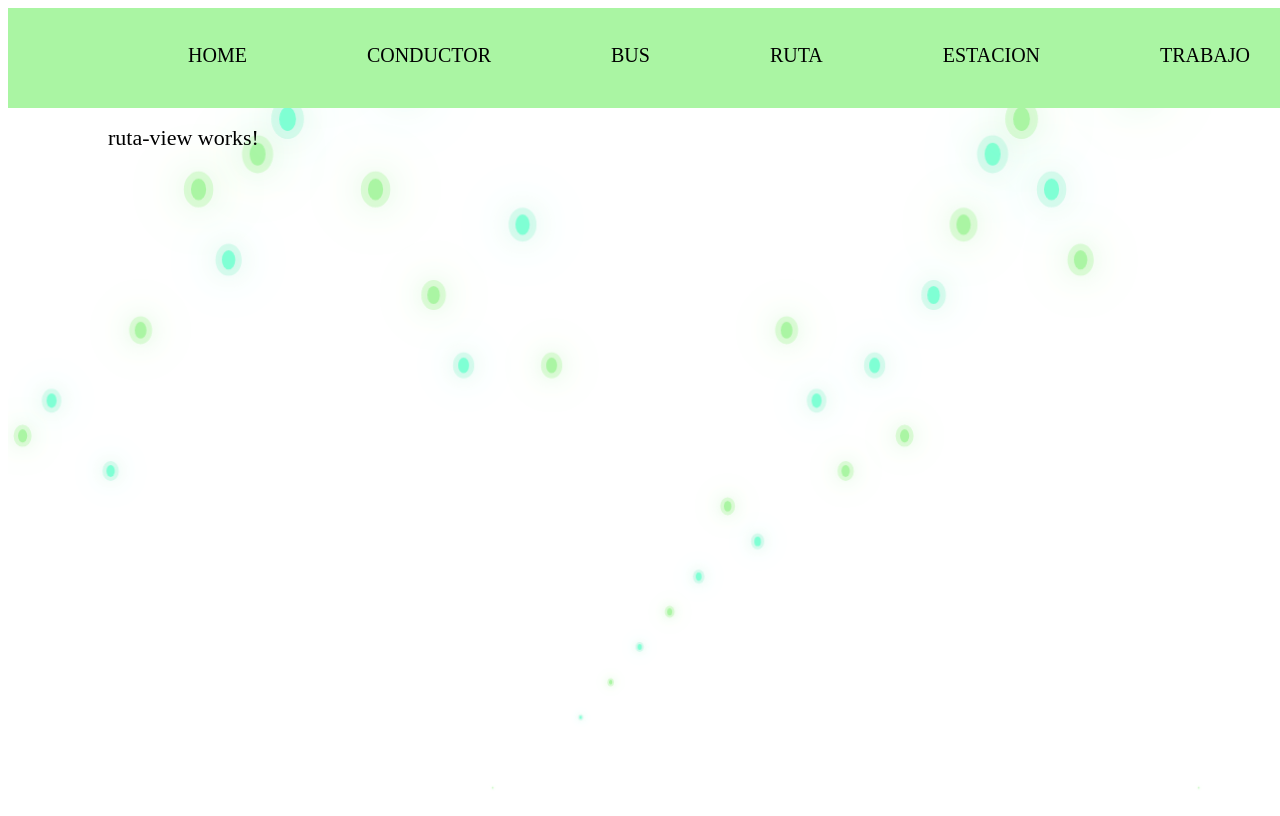
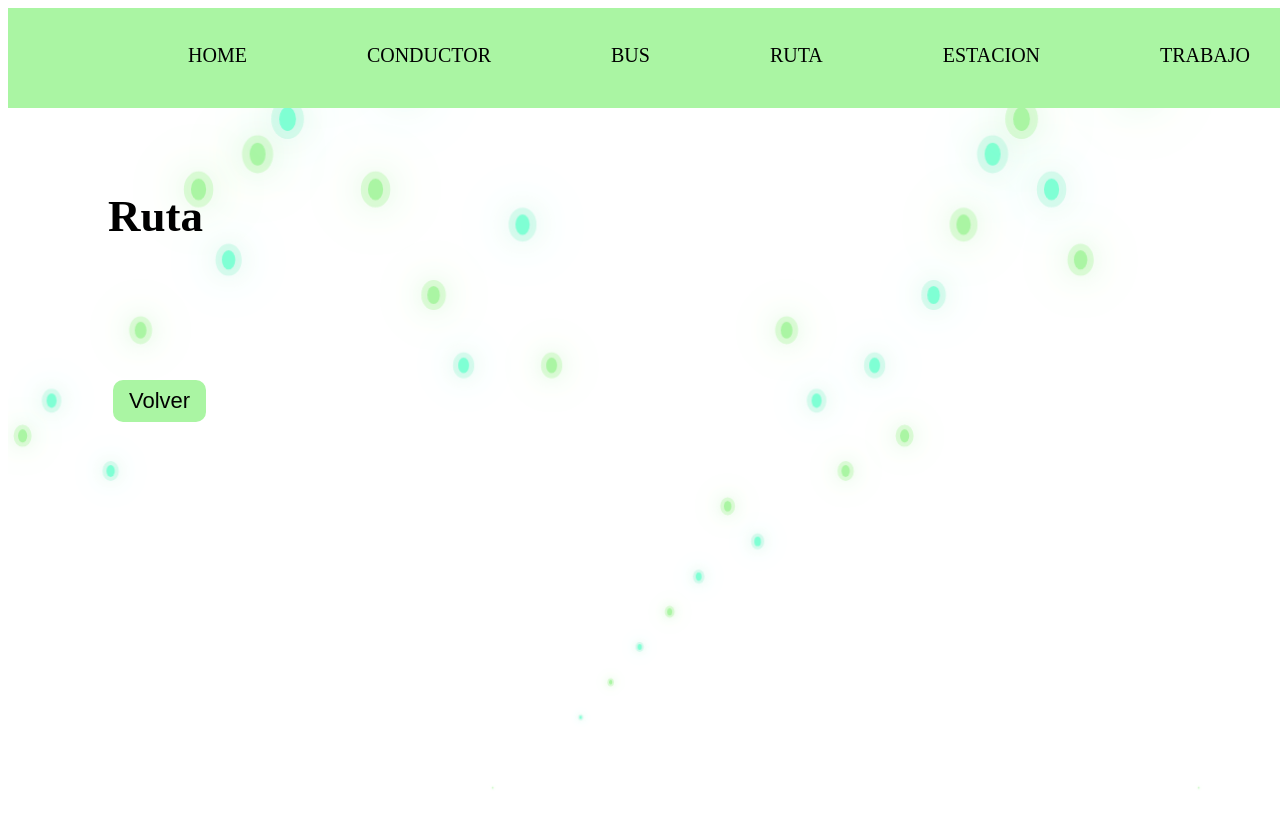
Before and after one commit to Sebasgmv/SegundaEntregaAngular, an Angular app: page /ruta/view/1 in a window 1280 px wide. Built offline with nearby package versions, Linux system fonts and the light colour scheme; no server answers.

Commit message:
Ruta View no completado

```diff
--- a/src/app/ruta/ruta-view/ruta-view.component.html
+++ b/src/app/ruta/ruta-view/ruta-view.component.html
@@ -1 +1,9 @@
-<p>ruta-view works!</p>
+<div class="caja">
+  <h2>Ruta</h2>
+  <p>{{ruta.id}}</p>
+  <p>{{ruta?.horario?.dias}}</p>
+  <p>{{ruta?.horario?.HoraInicio}}</p>
+  <p>{{ruta?.horario?.HoraFin}}</p>
+<!--  <app-estacion-list></app-estacion-list>-->
+  <button (click)="navigateToList()">Volver</button>
+</div>
--- a/src/app/ruta/ruta-view/ruta-view.component.ts
+++ b/src/app/ruta/ruta-view/ruta-view.component.ts
@@ -1,10 +1,32 @@
-import { Component } from '@angular/core';
+import {Component, OnInit} from '@angular/core';
+import {Conductor} from "../../model/conductor";
+import {ConductorService} from "../../shared/conductor.service";
+import {ActivatedRoute, Router} from "@angular/router";
+import {switchMap} from "rxjs";
+import {Ruta} from "../../model/ruta";
+import {RutaService} from "../../shared/ruta.service";
 
 @Component({
   selector: 'app-ruta-view',
   templateUrl: './ruta-view.component.html',
   styleUrls: ['./ruta-view.component.css']
 })
-export class RutaViewComponent {
+export class RutaViewComponent implements OnInit{
+  ruta: Ruta = new Ruta()
+
+  constructor(private rutaService: RutaService,
+              private route: ActivatedRoute,
+              private router: Router) {
+  }
+
+  ngOnInit(): void {
+    this.route.paramMap.pipe(switchMap(params =>
+        this.rutaService.recuperarRuta(+params.get('id')!)
+    )).subscribe(ruta => this.ruta = ruta);
+  }
+
+  navigateToList() {
+    this.router.navigate(['/ruta/list']);
+  }
 
 }
```
